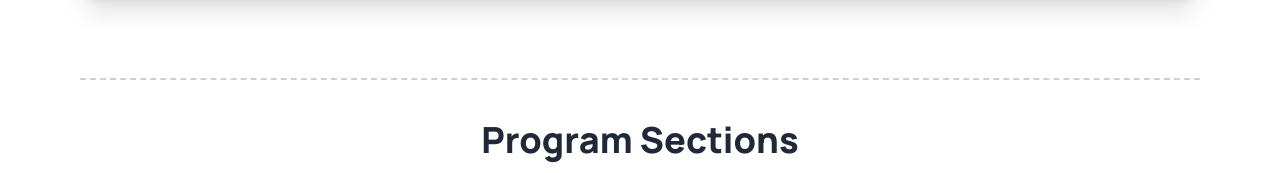
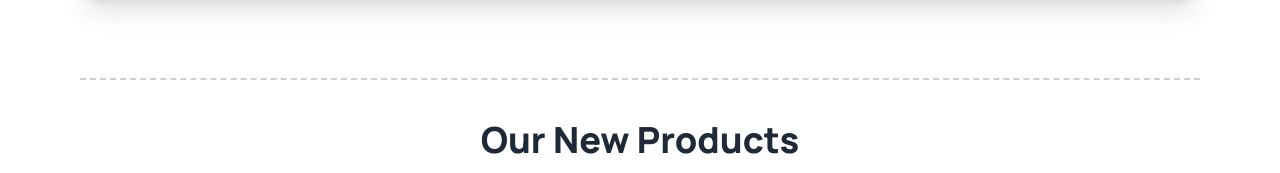
Before and after one commit to iamshihab2020/Assignment-3-hockeys-landing-pageg, a website built with Vite: page index.html in a window 1280 px wide. Shown: the part 2288-2461 px from the top of the page. Built offline with nearby package versions, Linux system fonts and the light colour scheme.

Commit message:
final edit v1

```diff
--- a/index.html
+++ b/index.html
@@ -268,7 +268,7 @@
         <!--! Product -->
         <section class="my-10 px-4 md:px-15 lg:px-20">
             <div class="pb-10 text-center border-b-2 border-borderBgm border-dashed">
-                <h1 class="text-2xl md:text-4xl lg:text-4xl font-black">Program Sections</h1>
+                <h1 class="text-2xl md:text-4xl lg:text-4xl font-black">Our New Products</h1>
                 <p class="text-sm md:text-base lg:text-base mt-4 text-para md:px-40 lg:px-80">Explore our latest innovations and additions in the 'Our New Products' section for cutting-edge solutions and advancements</p>
             </div>
 
```
